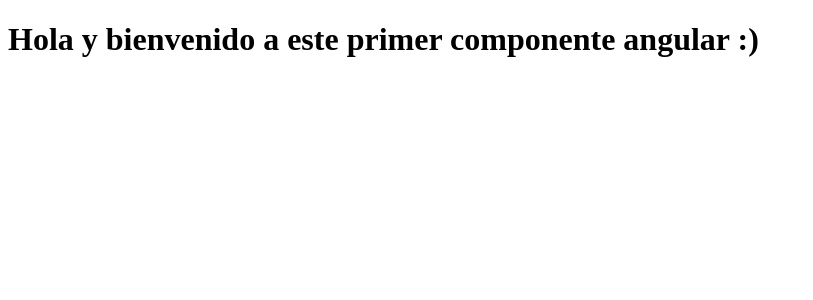
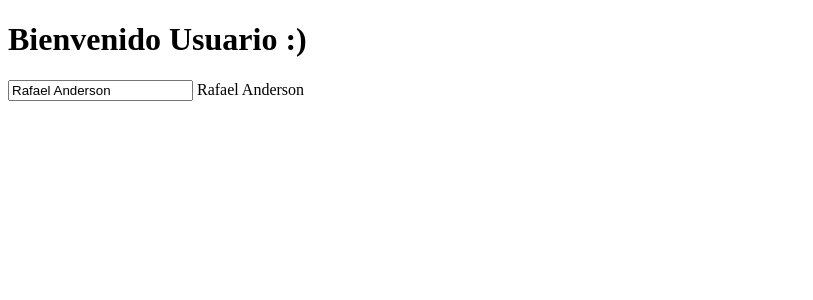
Before and after one commit to RafaelAnderson/Angular-Basic, an Angular app in the folder mi-web-app/: page / in a window 1280 px wide. Shown: the top 300 px of the page, without its empty margins (0-813 px from the left). Built offline with nearby package versions, Linux system fonts and the light colour scheme.

Commit message:
Input de nombre conexion con typescript

```diff
--- a/mi-web-app/src/app/app.module.ts
+++ b/mi-web-app/src/app/app.module.ts
@@ -6,6 +6,8 @@
 import { AppComponent } from './app.component';
 // Componente Usuario
 import { UsuarioComponent } from './usuario.component';
+//
+import { FormsModule } from '@angular/forms';
 
 @NgModule({
   declarations: [
@@ -14,7 +16,8 @@
   ],
   imports: [
     BrowserModule,
-    AppRoutingModule
+    AppRoutingModule,
+    FormsModule
   ],
   providers: [],
   bootstrap: [AppComponent]
--- a/mi-web-app/src/app/usuario.component.html
+++ b/mi-web-app/src/app/usuario.component.html
@@ -1 +1,3 @@
-<h1>Hola y bienvenido a este primer componente angular :)</h1>
+<h1>Bienvenido Usuario :)</h1>
+<input type="text" [(ngModel)]="usuarioNombre">
+{{usuarioNombre}}
--- a/mi-web-app/src/app/usuario.component.ts
+++ b/mi-web-app/src/app/usuario.component.ts
@@ -5,4 +5,8 @@
   templateUrl: './usuario.component.html'
 })
 
-export class UsuarioComponent{}
+export class UsuarioComponent{
+
+  // Variable
+  usuarioNombre = "Rafael Anderson";
+}
```
